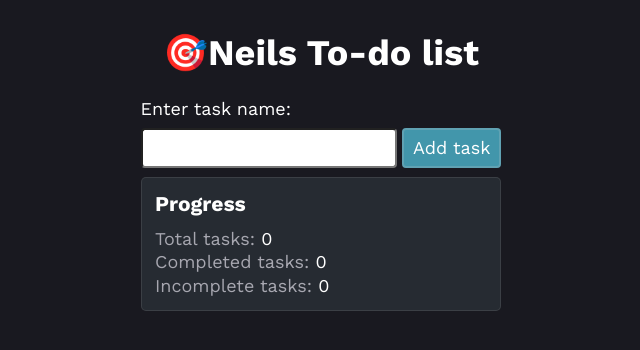
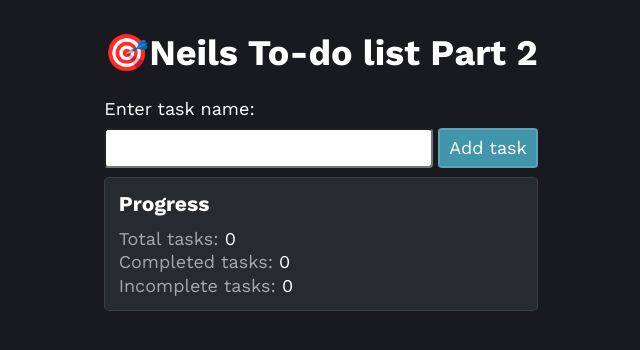
Before and after one commit to MelnusFlashback/qaLab6, a website built with webpack: page src/index.html in a window 1280 px wide. Shown: the whole page, without its empty margins (319-959 px from the left). Built offline with nearby package versions, Linux system fonts and the light colour scheme.

Commit message:
Update index.html
part 2

```diff
--- a/src/index.html
+++ b/src/index.html
@@ -9,7 +9,7 @@
 
 <body>
   <main>
-    <h1>🎯Neils To-do list</h1>
+    <h1>🎯Neils To-do list Part 2</h1>
     <form id="task-form">
       <label for="input-task-name">Enter task name:</label>
       <div>
```
